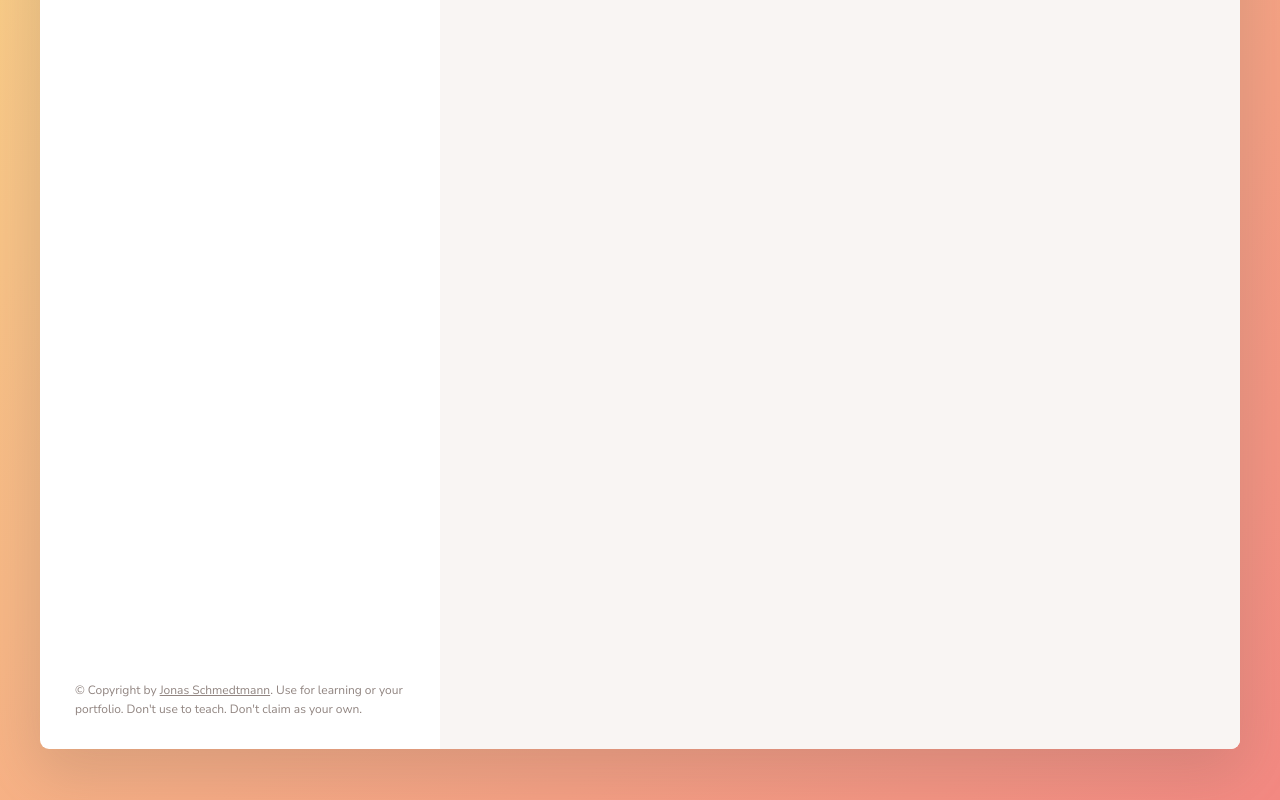
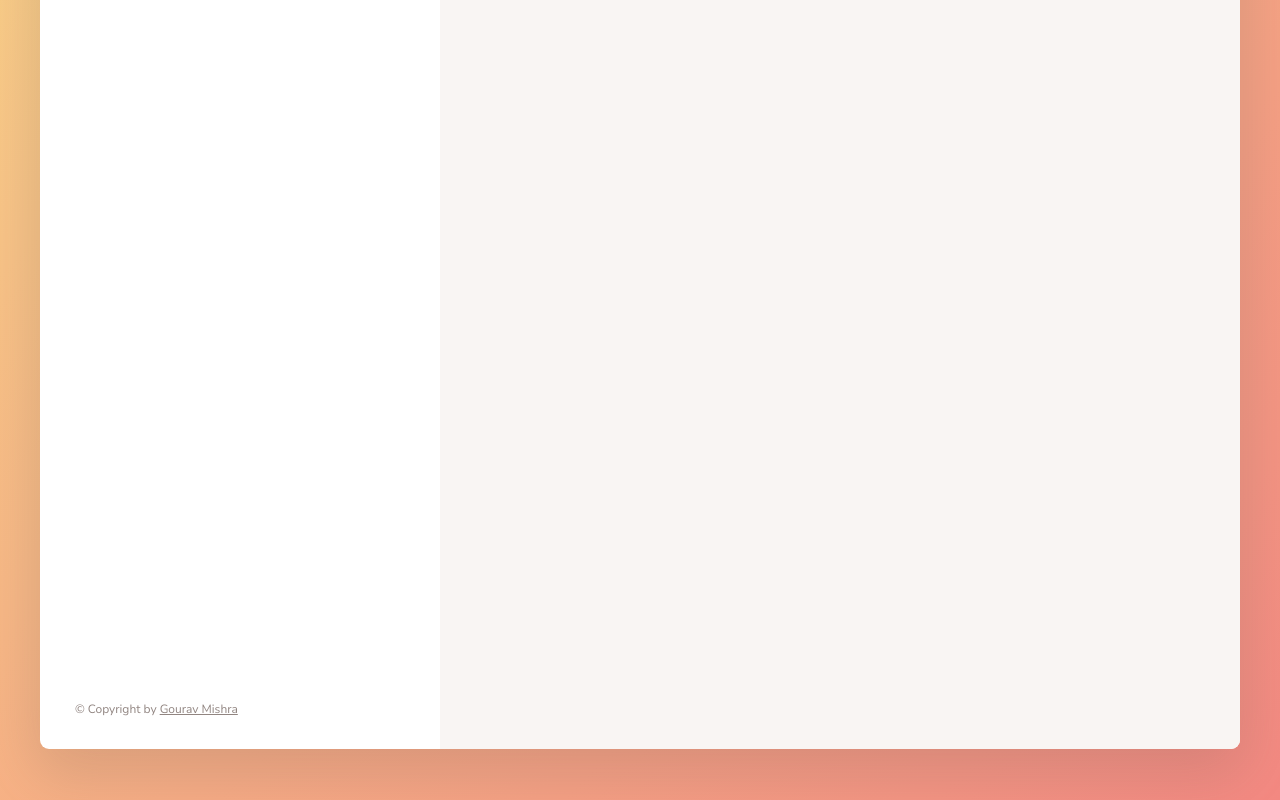
Before and after one commit to webMagic1999/Projects, a website built with Parcel: page Forkify/index.html in a window 1280 px wide. Shown: the part 472-1272 px from the top of the page. Built offline with nearby package versions, Linux system fonts and the light colour scheme.

Commit message:
'minor changes'

```diff
--- a/Forkify/index.html
+++ b/Forkify/index.html
@@ -126,10 +126,9 @@
           <a
             class="twitter-link"
             target="_blank"
-            href="https://twitter.com/jonasschmedtman"
-            >Jonas Schmedtmann</a
-          >. Use for learning or your portfolio. Don't use to teach. Don't claim
-          as your own.
+            href="linkedin.com/in/gourav-mishra-622657255/"
+            >Gourav Mishra</a
+          >
         </p>
       </div>
 
```
